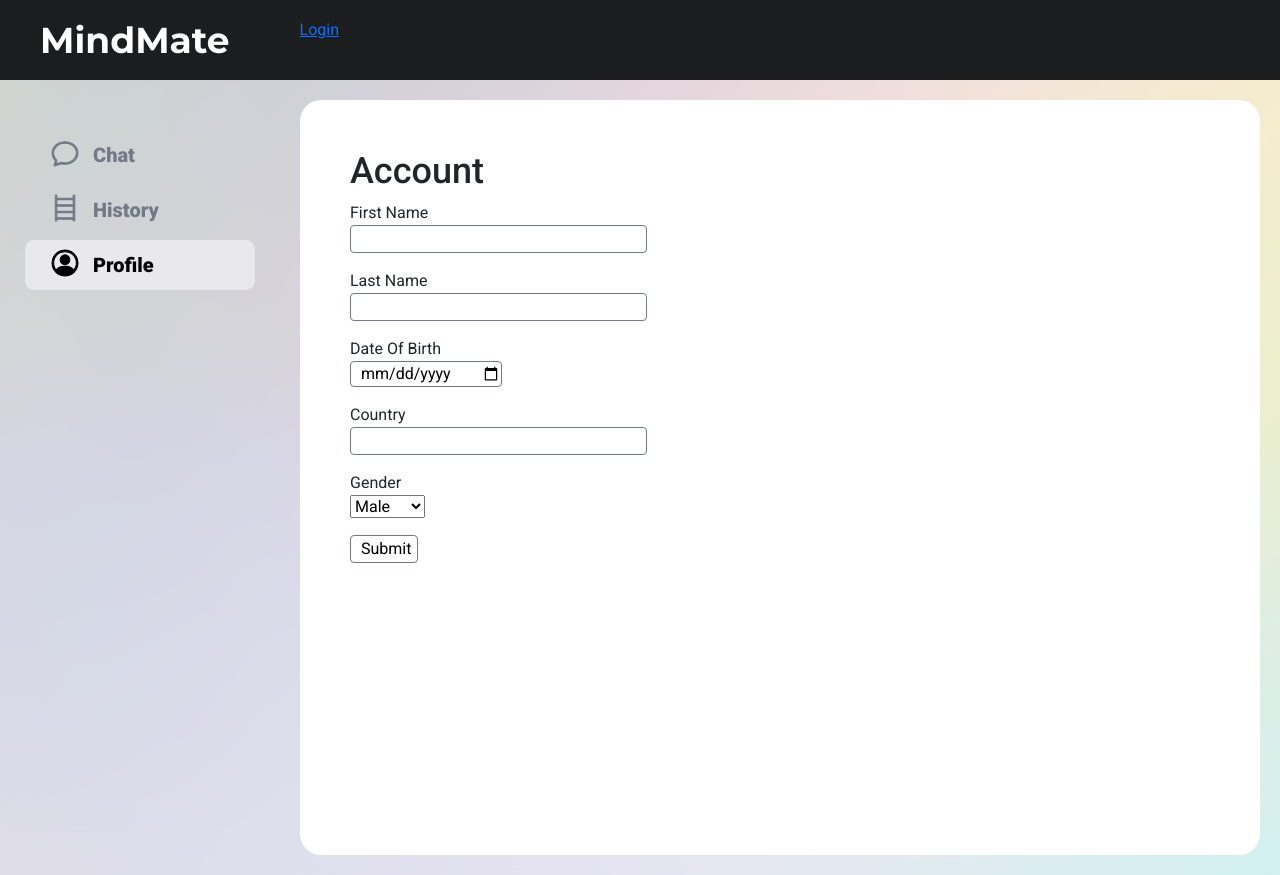
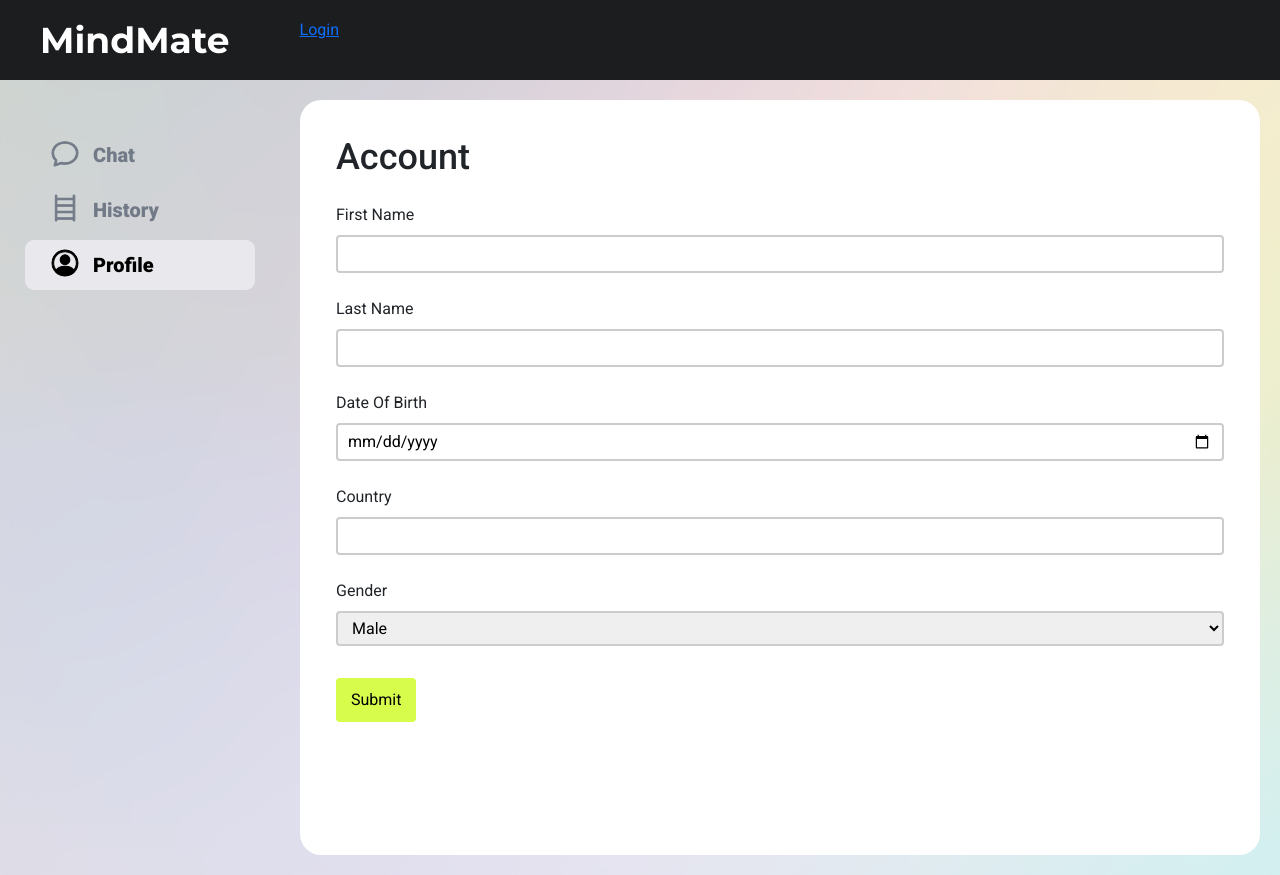
Before and after one commit to knockoffduck/chat-app-project, a Flask app: template website/templates/account.html in a window 1280 px wide. Run offline with Flask 3, Linux system fonts and the light colour scheme; the template is opened without the code that fills it: values that come from a table or form of the project are taken from there, others are empty; some libraries are stand-ins or nearby versions.

Commit message:
added some account css

```diff
--- a/website/static/account/account.css
+++ b/website/static/account/account.css
@@ -1,4 +1,62 @@
-/* style for account page yet to be done */
-input {
+.account {
+    position: relative;
+    height: 100%;
+    max-height: 100%;
+    display: flex;
+    flex-direction: column;
+    justify-content: space-between;
+  }
+
+  .content-area {
+    height: 100%;
+    width: 100%;
+    padding: 20px;
+    padding-bottom: 30px;
+    border-radius: 21px;
+
+    background-color: white;
+  }
+
+.content {
+    display: flex;
+    flex-direction: column;
+    gap: 1rem;
+    height: 90%;
+    max-height: 90%;
+    overflow-y: auto;
+}
+
+/* Styling for form inputs */
+input, select {
     color: black;
-}
+    width: 100%;
+    padding: 5px 10px;
+    margin: 8px 0;
+    box-sizing: border-box;
+    border: 2px solid #ccc;
+    border-radius: 4px;
+    color: black;
+  }
+
+/* Styling for form submit button */
+.submit-button {
+    background-color: #d8fc4c;
+    width: auto;
+    color: black;
+    padding: 10px 15px;
+    margin: 8px 0;
+    border: none;
+    border-radius: 4px;
+    cursor: pointer;
+    }
+
+/* Styling for form submit button on hover */
+.submit-button:hover {
+    background-color: #45a049;
+    color: white;
+    }
+
+/* Styling for error messages */
+.error-message {
+    color: red;
+    }
--- a/website/templates/account.html
+++ b/website/templates/account.html
@@ -14,6 +14,8 @@
 {% endif %}
 {% endwith %}
 
+<div class="account">
+    <div class="content">
         <h1>Account</h1>
 
         <form action="" method="POST">
@@ -22,38 +24,39 @@
                 {{ form.firstname.label }}<br>
                 {{ form.firstname(size=32) }}<br>
                 {% for error in form.firstname.errors %}
-        <span style="color: red;">[{{ error }}]</span>
+                <span class="error-message">[{{ error }}]</span>
                 {% endfor %}
             </p>
             <p>
                 {{ form.lastname.label }}<br>
                 {{ form.lastname(size=32) }}<br>
                 {% for error in form.lastname.errors %}
-        <span style="color: red;">[{{ error }}]</span>
+                <span class="error-message">[{{ error }}]</span>
                 {% endfor %}
             </p>
             <p>
                 {{ form.dob.label }}<br>
                 {{ form.dob }}<br>
                 {% for error in form.dob.errors %}
-        <span style="color: red;">[{{ error }}]</span>
+                <span class="error-message">[{{ error }}]</span>
                 {% endfor %}
             </p>
             <p>
                 {{ form.country.label }}<br>
                 {{ form.country(size=32) }}<br>
                 {% for error in form.country.errors %}
-        <span style="color: red;">[{{ error }}]</span>
+                <span class="error-message">[{{ error }}]</span>
                 {% endfor %}
             </p>
             <p>
                 {{ form.gender.label }}<br>
                 {{ form.gender }}<br>
                 {% for error in form.gender.errors %}
-        <span style="color: red;">[{{ error }}]</span>
+                <span class="error-message">[{{ error }}]</span>
                 {% endfor %}
             </p>
-    <p>{{ form.submit() }}</p>
+            <p>{{ form.submit(class="submit-button") }}</p>
         </form>
-
+    </div>
+</div>
 {% endblock %}
```
Lines whose indentation alone changed are shown as unchanged.
